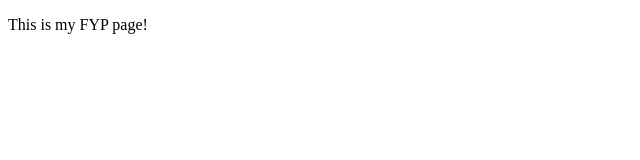
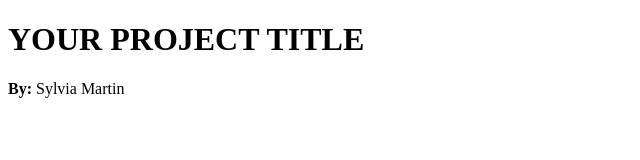
Before and after one commit to SylviaMartin1/fyp-project-site, a plain HTML site: page index.html in a window 1280 px wide. Shown: the whole page, without its empty margins (0-640 px from the left). Drawn offline with Linux system fonts and the light colour scheme.

Commit message:
Update index.html

```diff
--- a/index.html
+++ b/index.html
@@ -6,6 +6,8 @@
     <title>FYP Tester</title>
 </head>
 <body>
-    <p>This is my FYP page!</p>
+    <!-- TITLE -->
+    <h1>YOUR PROJECT TITLE</h1>
+    <p><strong>By:</strong> Sylvia Martin</p>
 </body>
 </html>
```
